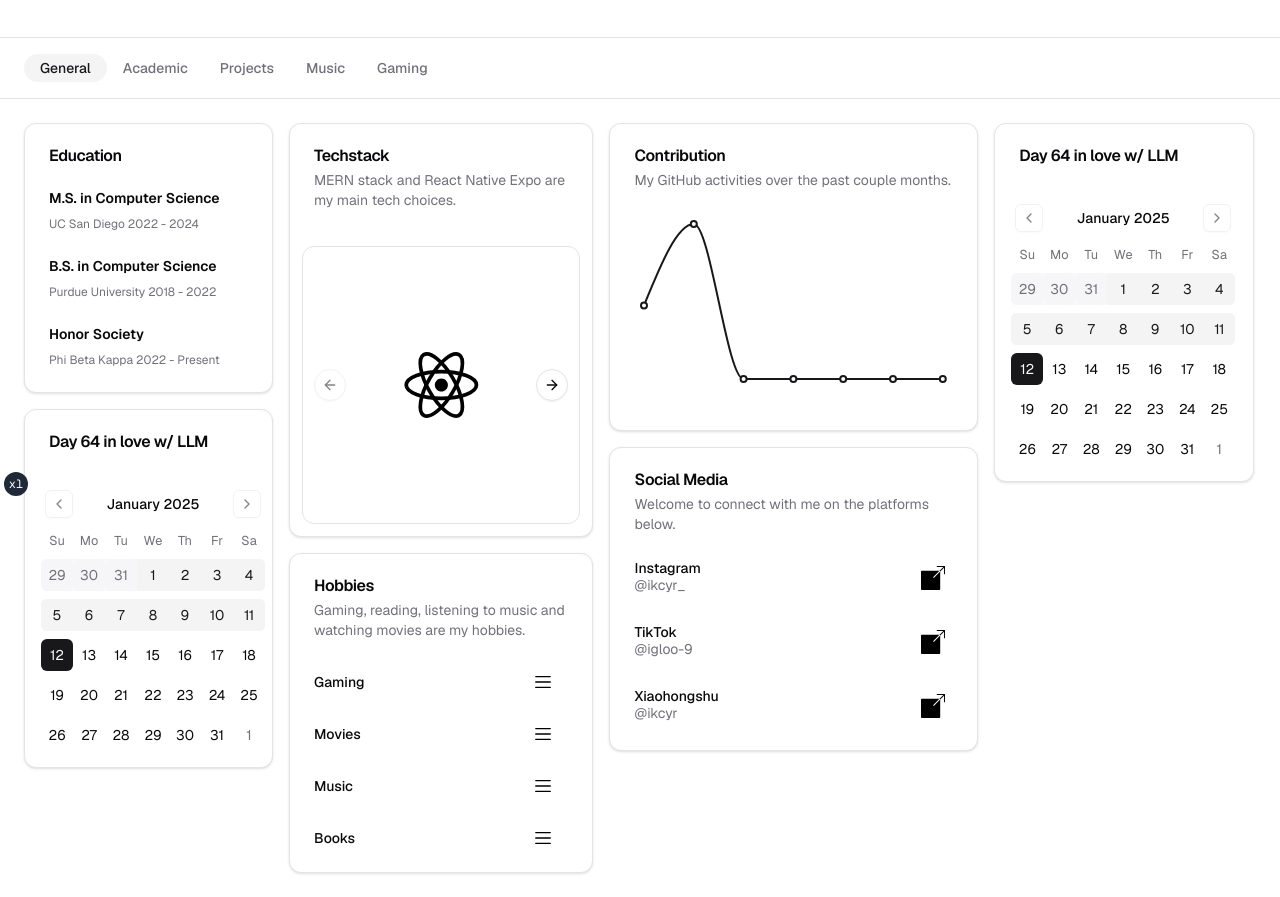
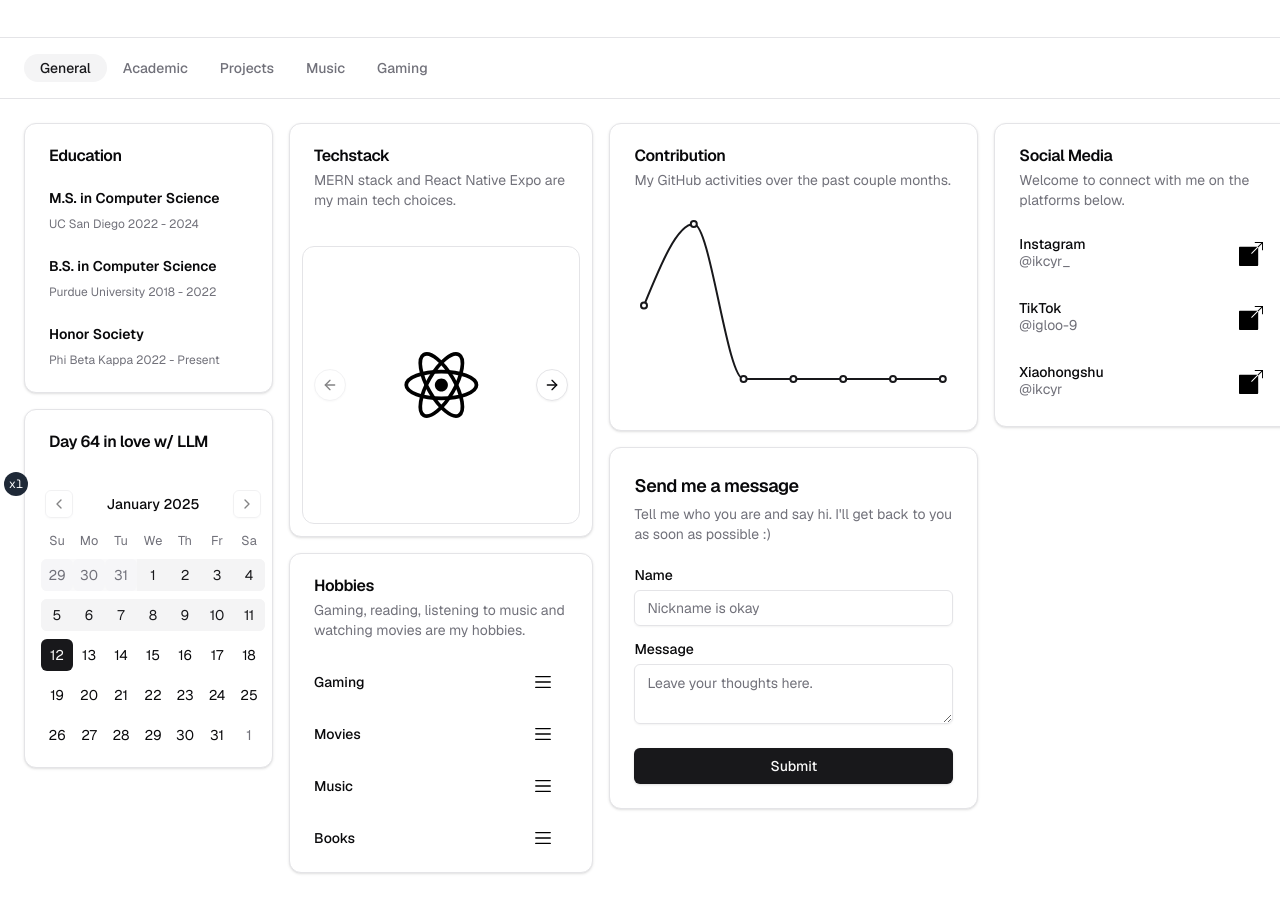
Before and after one commit to igloo-9/nihao-woshiricky, a Next.js app: page / in a window 1280 px wide. Shown: the part 300-1197 px from the top of the page. Built offline with nearby package versions, Linux system fonts and the light colour scheme.

Commit message:
feat: add messaging card allowing users to leave a message to my inbox

```diff
--- a/components/cards/index.jsx
+++ b/components/cards/index.jsx
@@ -4,6 +4,7 @@
 import { CardsCalendar } from '@/components/cards/calendar'
 import { CardsHobbies } from '@/components/cards/hobbies'
 import { CardsMetric } from '@/components/cards/contribution-metric'
+import { CardsMessaging } from '@/components/cards/messaging'
 
 export function CardsDemo() {
   return (
@@ -29,11 +30,11 @@
           <div className="self-start">
             <CardsMetric />
             <div className="pt-3 sm:pt-2 xl:pt-4">
-              <CardsSocialMedia />
+              <CardsMessaging />
             </div>
           </div>
           <div className="self-start">
-            <CardsCalendar />
+            <CardsSocialMedia />
           </div>
         </div>
       </div>
--- /dev/null
+++ b/components/cards/messaging.jsx
@@ -0,0 +1,150 @@
+'use client'
+
+import { useState } from 'react'
+import emailjs from 'emailjs-com'
+import { Button } from '@/Components/ui/button'
+import {
+  Card,
+  CardContent,
+  CardDescription,
+  CardFooter,
+  CardHeader,
+  CardTitle,
+} from '@/components/ui/card'
+import { Input } from '@/components/ui/input'
+import { Textarea } from '@/components/ui/textarea'
+import { Label } from '@/Components/ui/label'
+import {
+  AlertDialog,
+  AlertDialogAction,
+  AlertDialogCancel,
+  AlertDialogContent,
+  AlertDialogDescription,
+  AlertDialogFooter,
+  AlertDialogHeader,
+  AlertDialogTitle,
+  AlertDialogTrigger,
+} from '@/components/ui/alert-dialog'
+
+export function CardsMessaging() {
+  const [name, setName] = useState('')
+  const [message, setMessage] = useState('')
+  const [sent, setSent] = useState(0)
+
+  const handleSubmit = (e) => {
+    e.preventDefault()
+
+    const templateParams = {
+      from_name: name,
+      message: message,
+    }
+
+    emailjs
+      .send(
+        'service_dp1on4k',
+        'template_0zt3e21',
+        templateParams,
+        'KDN2f2vnBVWbulv7J',
+      )
+      .then((response) => {
+        console.log(
+          '[messaging] sent successfully',
+          response.status,
+          response.text,
+        )
+        setSent(1)
+      })
+      .catch((err) => {
+        console.error('[messaging] sent failed', err)
+        setSent(2)
+      })
+  }
+
+  return (
+    <Card>
+      <CardHeader className="space-y-1">
+        <CardTitle className="text-lg">Send me a message</CardTitle>
+        <CardDescription>
+          Tell me who you are and say hi. I'll get back to you as soon as
+          possible :)
+        </CardDescription>
+      </CardHeader>
+      <form onSubmit={handleSubmit}>
+        <CardContent className="grid gap-4">
+          <div className="grid gap-2">
+            <Label htmlFor="name">Name</Label>
+            <Input
+              id="name"
+              placeholder="Nickname is okay"
+              value={name}
+              onChange={(e) => setName(e.target.value)}
+              required
+            />
+          </div>
+          <div className="grid gap-2">
+            <Label htmlFor="password">Message</Label>
+            <Textarea
+              id="message"
+              placeholder="Leave your thoughts here."
+              value={message}
+              onChange={(e) => setMessage(e.target.value)}
+              required
+            />
+          </div>
+        </CardContent>
+        <CardFooter>
+          <Button type="submit" className="w-full">
+            Submit
+          </Button>
+        </CardFooter>
+      </form>
+      {sent === 1 && (
+        <AlertDialog open={true}>
+          <AlertDialogContent className="z-50 fixed h-40 items-center">
+            <AlertDialogHeader>
+              <AlertDialogTitle>Message sent</AlertDialogTitle>
+              <AlertDialogDescription>
+                Thanks for your message. I'll get back to you as soon as
+                possible :)
+              </AlertDialogDescription>
+            </AlertDialogHeader>
+            <AlertDialogFooter>
+              <AlertDialogAction
+                onClick={() => {
+                  setSent(0)
+                  setMessage('')
+                  setName('')
+                }}
+              >
+                Cool
+              </AlertDialogAction>
+            </AlertDialogFooter>
+          </AlertDialogContent>
+        </AlertDialog>
+      )}
+      {sent === 2 && (
+        <AlertDialog open={true}>
+          <AlertDialogContent className="z-50 fixed h-40 items-center">
+            <AlertDialogHeader>
+              <AlertDialogTitle>Failed :(</AlertDialogTitle>
+              <AlertDialogDescription>
+                There is an error sending your message. I'll look into it.
+              </AlertDialogDescription>
+            </AlertDialogHeader>
+            <AlertDialogFooter>
+              <AlertDialogAction
+                onClick={() => {
+                  setSent(0)
+                  setMessage('')
+                  setName('')
+                }}
+              >
+                Got it
+              </AlertDialogAction>
+            </AlertDialogFooter>
+          </AlertDialogContent>
+        </AlertDialog>
+      )}
+    </Card>
+  )
+}
--- /dev/null
+++ b/components/ui/alert-dialog.jsx
@@ -0,0 +1,99 @@
+"use client"
+
+import * as React from "react"
+import * as AlertDialogPrimitive from "@radix-ui/react-alert-dialog"
+
+import { cn } from "@/lib/utils"
+import { buttonVariants } from "@/components/ui/button"
+
+const AlertDialog = AlertDialogPrimitive.Root
+
+const AlertDialogTrigger = AlertDialogPrimitive.Trigger
+
+const AlertDialogPortal = AlertDialogPrimitive.Portal
+
+const AlertDialogOverlay = React.forwardRef(({ className, ...props }, ref) => (
+  <AlertDialogPrimitive.Overlay
+    className={cn(
+      "fixed inset-0 z-50 bg-black/80 data-[state=open]:animate-in data-[state=closed]:animate-out data-[state=closed]:fade-out-0 data-[state=open]:fade-in-0",
+      className
+    )}
+    {...props}
+    ref={ref} />
+))
+AlertDialogOverlay.displayName = AlertDialogPrimitive.Overlay.displayName
+
+const AlertDialogContent = React.forwardRef(({ className, ...props }, ref) => (
+  <AlertDialogPortal>
+    <AlertDialogOverlay />
+    <AlertDialogPrimitive.Content
+      ref={ref}
+      className={cn(
+        "fixed left-[50%] top-[50%] z-50 grid w-full max-w-lg translate-x-[-50%] translate-y-[-50%] gap-4 border bg-background p-6 shadow-lg duration-200 data-[state=open]:animate-in data-[state=closed]:animate-out data-[state=closed]:fade-out-0 data-[state=open]:fade-in-0 data-[state=closed]:zoom-out-95 data-[state=open]:zoom-in-95 data-[state=closed]:slide-out-to-left-1/2 data-[state=closed]:slide-out-to-top-[48%] data-[state=open]:slide-in-from-left-1/2 data-[state=open]:slide-in-from-top-[48%] sm:rounded-lg",
+        className
+      )}
+      {...props} />
+  </AlertDialogPortal>
+))
+AlertDialogContent.displayName = AlertDialogPrimitive.Content.displayName
+
+const AlertDialogHeader = ({
+  className,
+  ...props
+}) => (
+  <div
+    className={cn("flex flex-col space-y-2 text-center sm:text-left", className)}
+    {...props} />
+)
+AlertDialogHeader.displayName = "AlertDialogHeader"
+
+const AlertDialogFooter = ({
+  className,
+  ...props
+}) => (
+  <div
+    className={cn("flex flex-col-reverse sm:flex-row sm:justify-end sm:space-x-2", className)}
+    {...props} />
+)
+AlertDialogFooter.displayName = "AlertDialogFooter"
+
+const AlertDialogTitle = React.forwardRef(({ className, ...props }, ref) => (
+  <AlertDialogPrimitive.Title ref={ref} className={cn("text-lg font-semibold", className)} {...props} />
+))
+AlertDialogTitle.displayName = AlertDialogPrimitive.Title.displayName
+
+const AlertDialogDescription = React.forwardRef(({ className, ...props }, ref) => (
+  <AlertDialogPrimitive.Description
+    ref={ref}
+    className={cn("text-sm text-muted-foreground", className)}
+    {...props} />
+))
+AlertDialogDescription.displayName =
+  AlertDialogPrimitive.Description.displayName
+
+const AlertDialogAction = React.forwardRef(({ className, ...props }, ref) => (
+  <AlertDialogPrimitive.Action ref={ref} className={cn(buttonVariants(), className)} {...props} />
+))
+AlertDialogAction.displayName = AlertDialogPrimitive.Action.displayName
+
+const AlertDialogCancel = React.forwardRef(({ className, ...props }, ref) => (
+  <AlertDialogPrimitive.Cancel
+    ref={ref}
+    className={cn(buttonVariants({ variant: "outline" }), "mt-2 sm:mt-0", className)}
+    {...props} />
+))
+AlertDialogCancel.displayName = AlertDialogPrimitive.Cancel.displayName
+
+export {
+  AlertDialog,
+  AlertDialogPortal,
+  AlertDialogOverlay,
+  AlertDialogTrigger,
+  AlertDialogContent,
+  AlertDialogHeader,
+  AlertDialogFooter,
+  AlertDialogTitle,
+  AlertDialogDescription,
+  AlertDialogAction,
+  AlertDialogCancel,
+}
--- a/package.json
+++ b/package.json
@@ -11,6 +11,7 @@
   },
   "dependencies": {
     "@next/font": "^14.2.15",
+    "@radix-ui/react-alert-dialog": "^1.1.4",
     "@radix-ui/react-dialog": "^1.1.4",
     "@radix-ui/react-dropdown-menu": "^2.1.4",
     "@radix-ui/react-label": "^2.1.1",
@@ -22,6 +23,7 @@
     "clsx": "^2.1.1",
     "date-fns": "^4.1.0",
     "dotenv": "^16.4.7",
+    "emailjs-com": "^3.2.0",
     "embla-carousel-react": "^8.5.2",
     "geist": "^1.3.1",
     "jotai": "^2.11.0",
```
Also changed, not shown: 1 other file (tests, documents, lock files or other folders).
